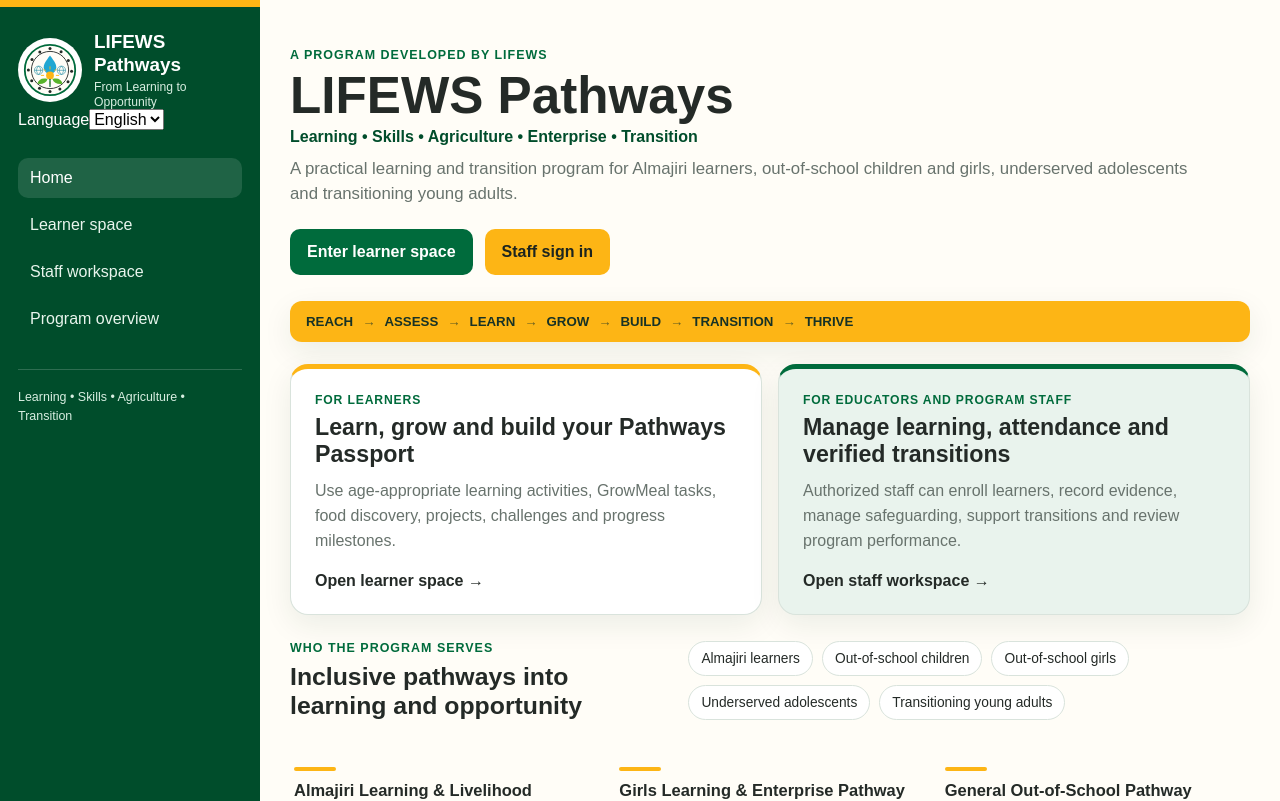
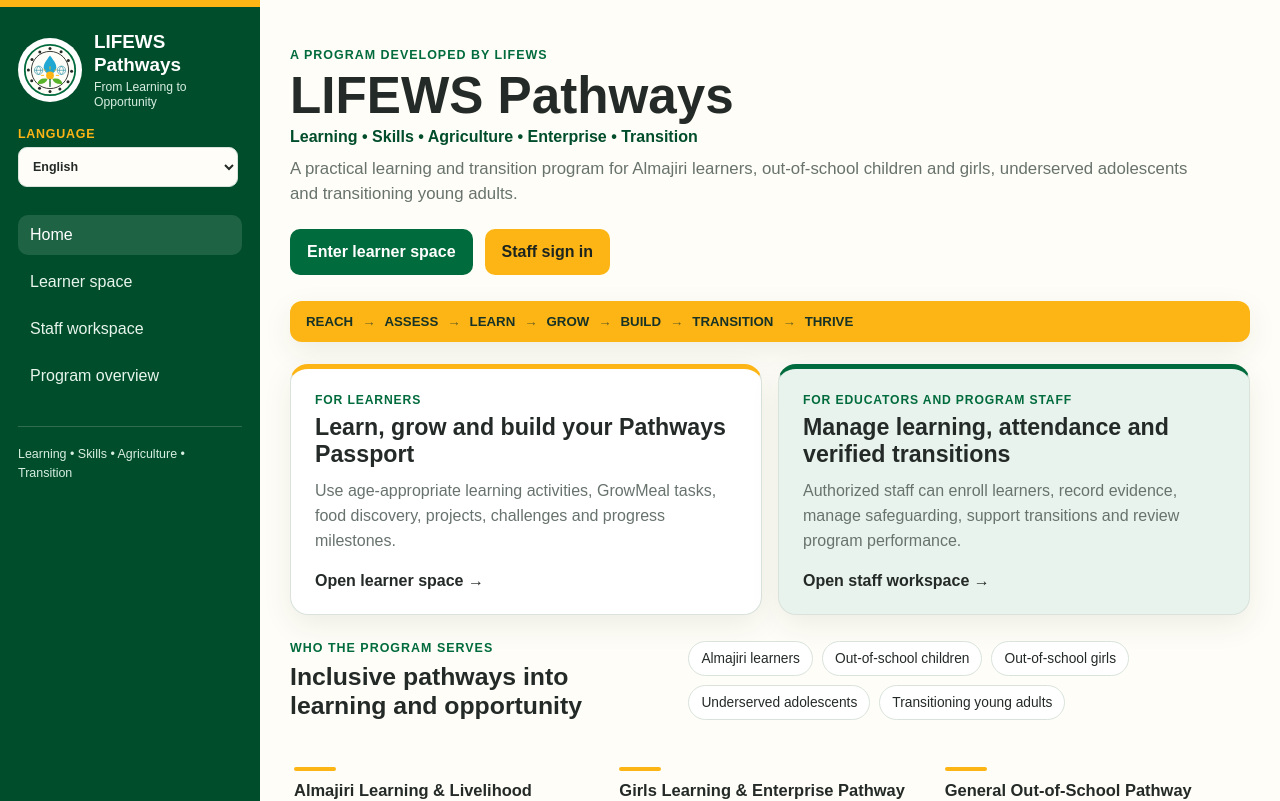
Before and after one commit to Profgabby/lifews-pathways-app, a Next.js app: page / in a window 1280 px wide. Shown: the top 801 px of the page. Built offline with nearby package versions, Linux system fonts and the light colour scheme.

Commit message:
style(i18n): polish language menu

```diff
--- a/src/components/language-menu.tsx
+++ b/src/components/language-menu.tsx
@@ -18,12 +18,34 @@
   }
 
   return (
-    <label className="language-menu">
-      <span>Language</span>
+    <label
+      className="language-menu"
+      style={{
+        display: "grid",
+        gap: 6,
+        marginTop: 18,
+        maxWidth: 220,
+        fontSize: ".78rem",
+        fontWeight: 800,
+      }}
+    >
+      <span style={{ color: "#fdb515", letterSpacing: ".06em", textTransform: "uppercase" }}>
+        Language
+      </span>
       <select
         aria-label="Choose language"
         value={currentLanguage}
         onChange={(event) => changeLanguage(event.target.value as AppLanguage)}
+        style={{
+          width: "100%",
+          minHeight: 40,
+          borderRadius: 9,
+          border: "1px solid #d9e3dc",
+          padding: "8px 10px",
+          background: "#fffdf7",
+          color: "#242a27",
+          fontWeight: 700,
+        }}
       >
         {supportedLanguages.map((language) => (
           <option value={language.code} key={language.code}>
```
